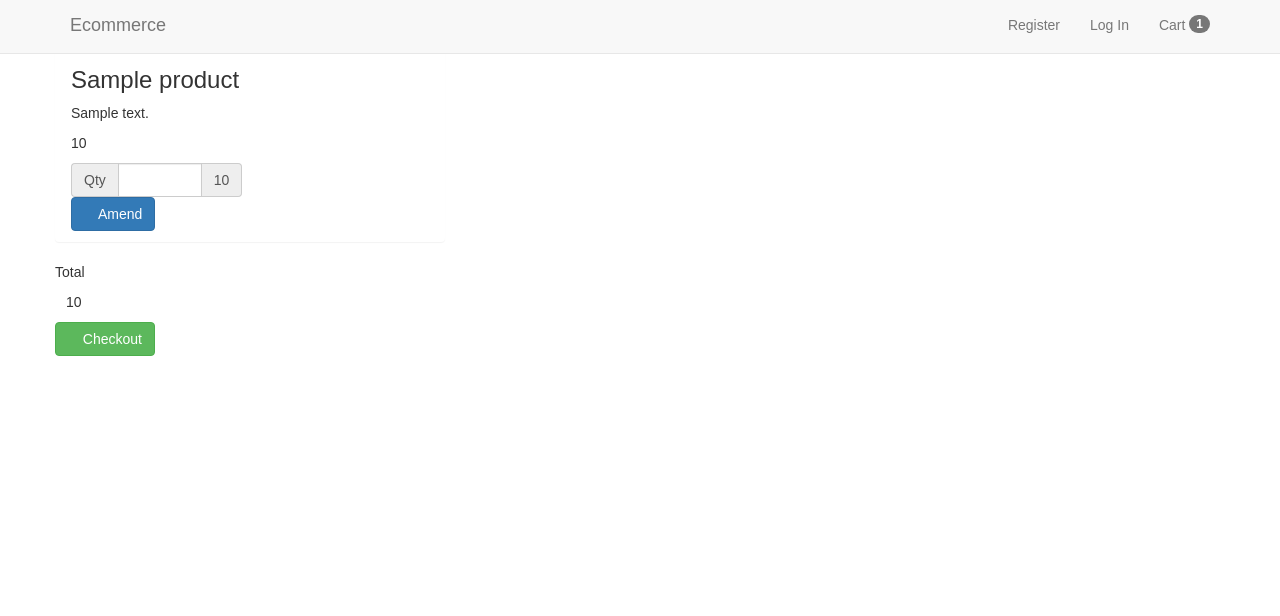
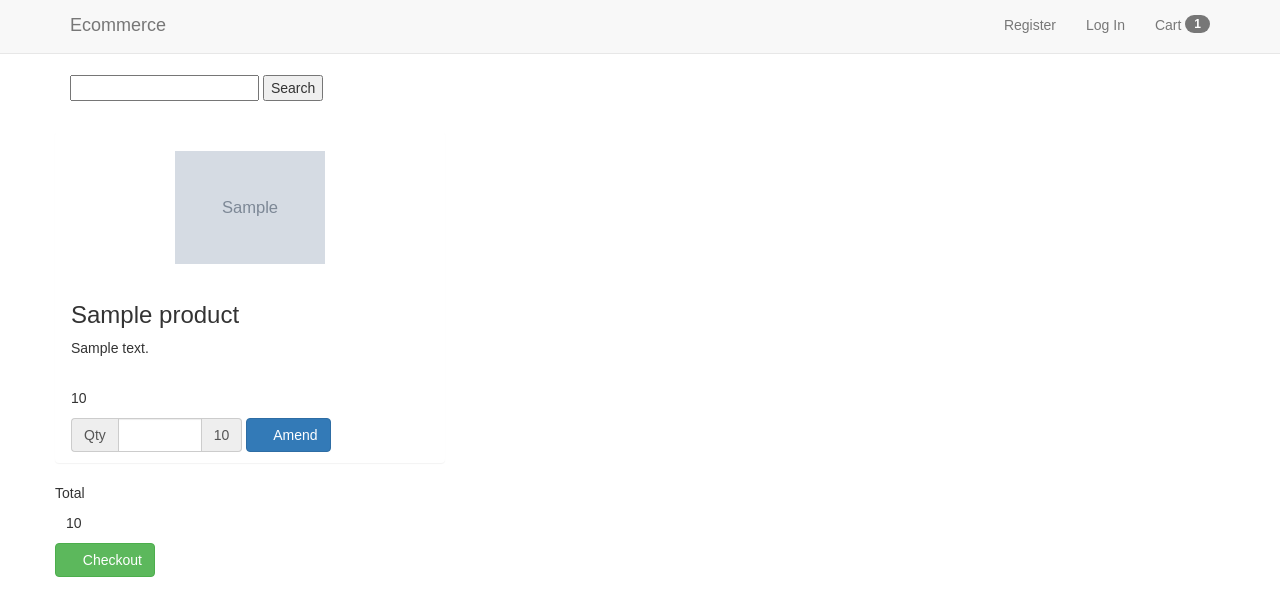
Before and after one commit to Mcrowley93/ecommerce_app_django, a Django app: template cart/templates/cart.html in a window 1280 px wide. Shown: the top 616 px of the page. Run offline with Django 3.2, Linux system fonts and the light colour scheme; the template is opened without the code that fills it: most values are stand-ins (such as "Sample title", 1, 10 or a date in 2020); grey boxes marked "Sample" are stand-in pictures; some libraries are stand-ins or nearby versions; some web fonts are replaced.

Commit message:
created and applied custom styling to the site using style.css

```diff
--- a/static/css/style.css
+++ b/static/css/style.css
@@ -1,16 +1,12 @@
-form {
-    width: 50%;
-}
-
 body {
     font-family: Arial;
-    /*padding-top: 50px;*/
+    padding-top: 75px;
 }
 
 footer {
     margin-top: 40px;
-    padding-top: 40px;
-    padding-bottom: 40px;
+    padding-top: 20px;
+    padding-bottom: 20px;
     border-top: 1px solid #ededed;
     color: #A9A9A9;
 }
@@ -22,3 +18,49 @@
 .accountform {
     padding-top: 20px;
 }
+
+.badge {
+    padding-left: 9px;
+    padding-right: 9px;
+    -webkit-border-radius: 9px;
+    -moz-border-radius: 9px;
+    border-radius: 9px;
+}
+
+.label-warning[href],
+.badge-warning[href] {
+    background-color: #c67605;
+}
+
+.product {
+    background-size: contain;
+    background-position: center center;
+    background-repeat: no-repeat;
+    width: 150px;
+    height: 150px;
+    margin: 0 auto;
+}
+
+caption p {
+    word-wrap: break-word;
+}
+
+.row.row-flex {
+    display: flex;
+    flex-wrap: wrap;
+    margin-top: 30px;
+}
+
+.panel-default {
+    border-color: transparent;
+    padding: 0 10px;
+}
+
+.panel-body {
+    height: 100%;
+    border: 1px solid #ddd;
+}
+
+.product-description {
+    min-height: 40px;
+}
```
